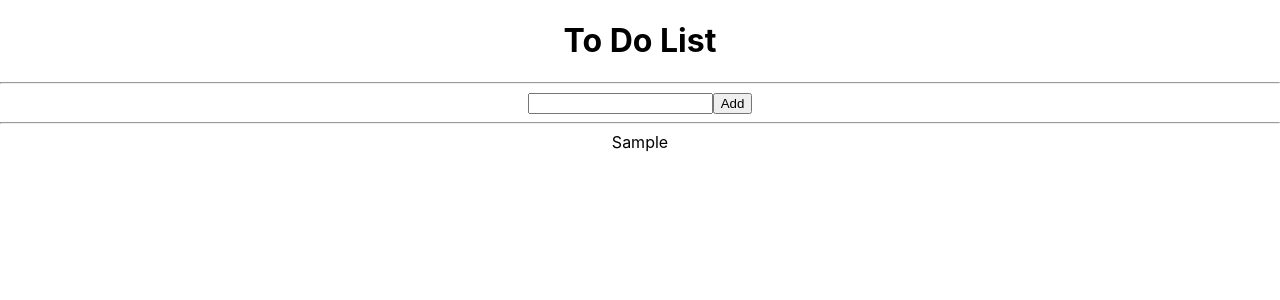
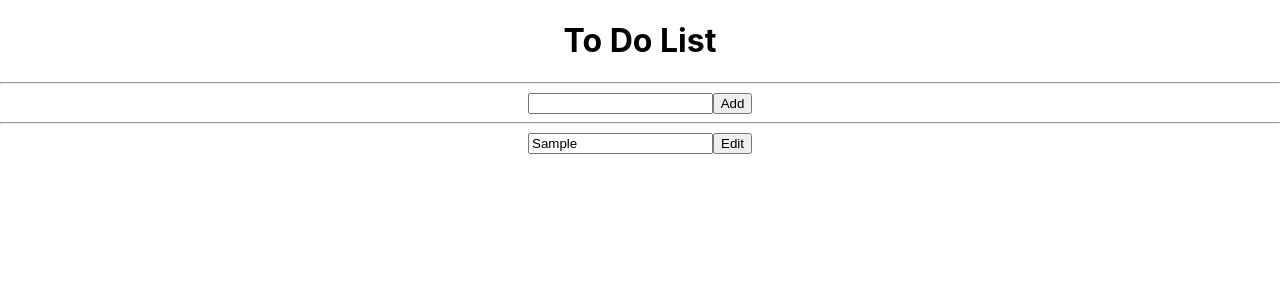
Before and after one commit to bigveloper/react_ToDoList, a React (Create React App) app: page / in a window 1280 px wide. Both pictures are taken after typing "Sample" into the empty fields and a click on the button "Add". Shown: the top 300 px of the page. Built offline with nearby package versions, Linux system fonts and the light colour scheme.

Commit message:
ToDoList Edit

```diff
--- a/src/App.js
+++ b/src/App.js
@@ -18,6 +18,21 @@
         setValue('');
     };
 
+    const onEdit = (index) => {
+        console.log(index);
+
+        const editText = prompt();
+        console.log(editText);
+
+        setList((prevState) => {
+            const editList = prevState.map((item, i) => {
+                return i === index ? editText : item;
+            });
+
+            return editList;
+        });
+    };
+
     // JSX
     return (
         <div className="App">
@@ -27,7 +42,10 @@
             <button onClick={onClick}> Add </button>
             <hr />
             {list.map((item, index) => (
-                <div>{item}</div>
+                <div>
+                    <input value={item} readOnly />
+                    <button onClick={() => onEdit(index)}>Edit</button>
+                </div>
             ))}
         </div>
     );
```
